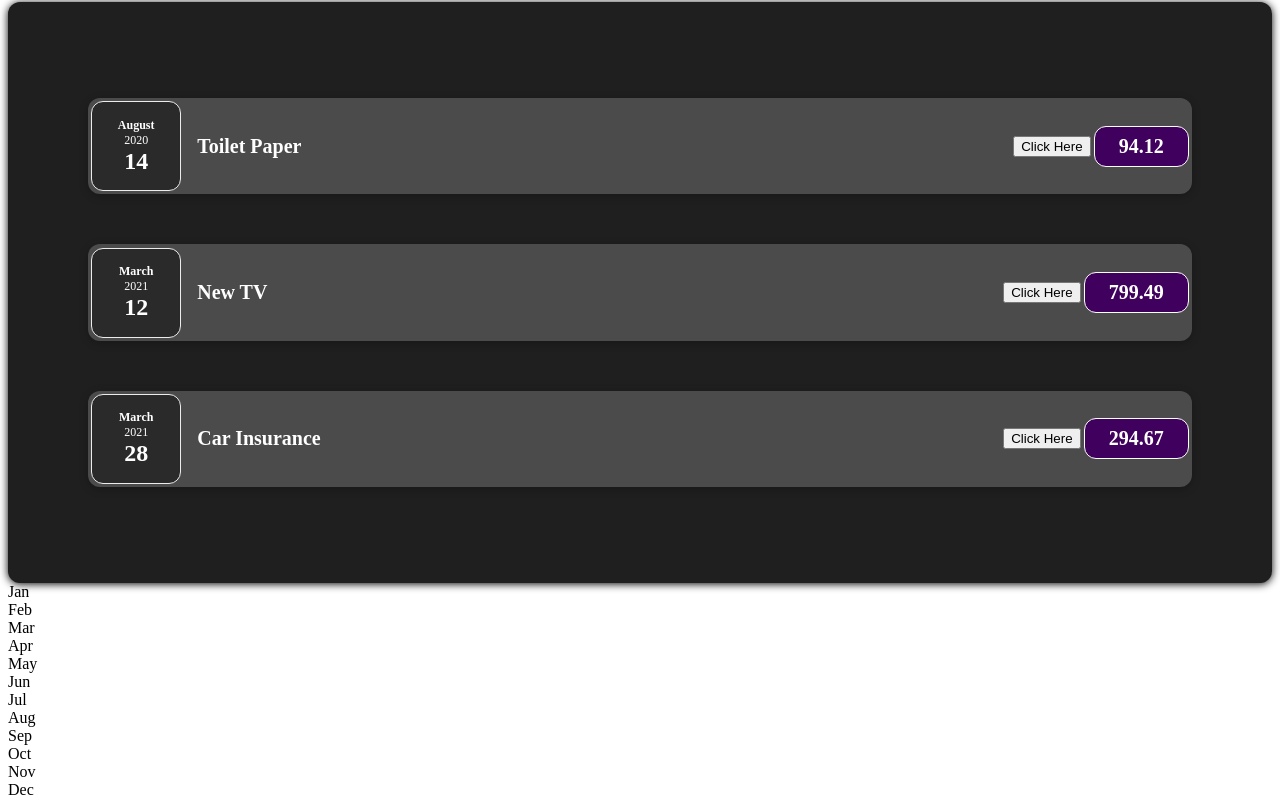
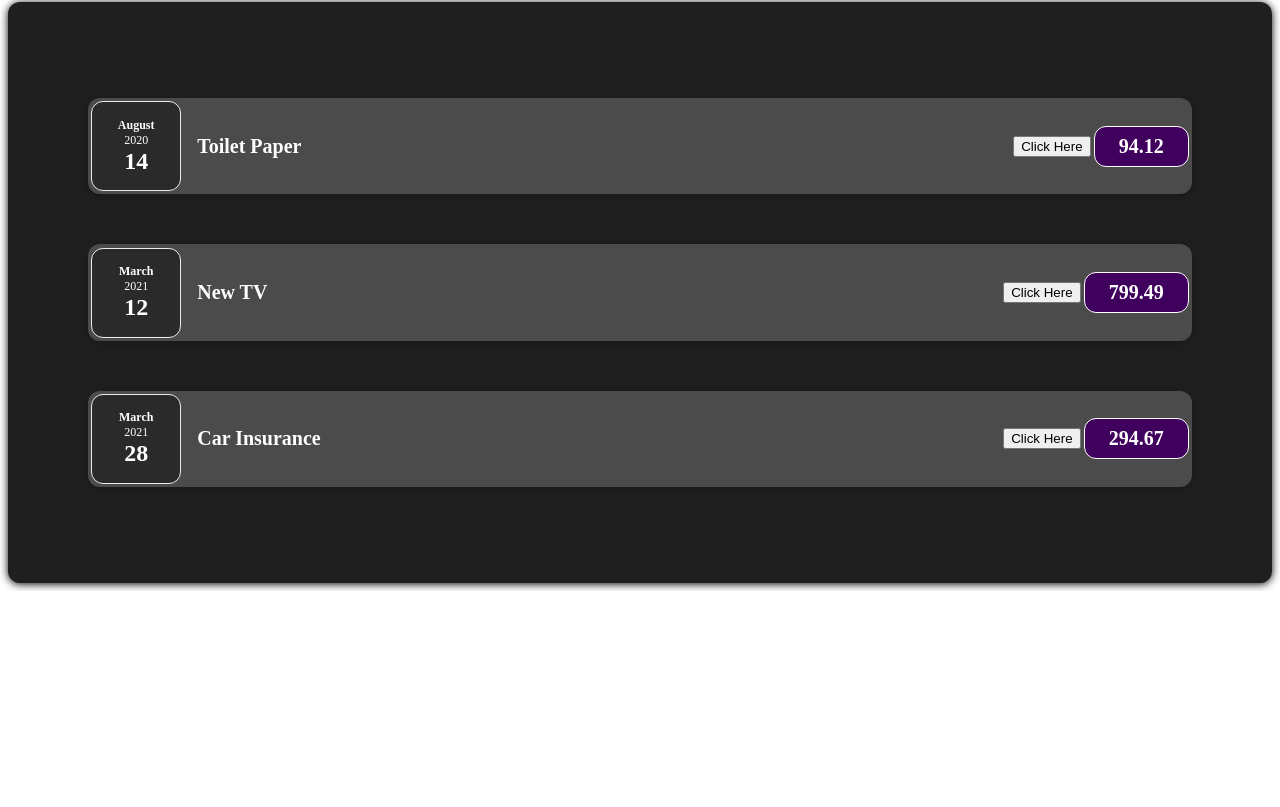
Before and after one commit to gkbot167/react-gk-001, a React (Create React App) app: page / in a window 1280 px wide. Shown: the part 589-1396 px from the top of the page. After the commit the page ends 1180 px from the top, so only its background shows below. Built offline with nearby package versions, Linux system fonts and the light colour scheme.

Commit message:
1 file modified

```diff
--- a/src/App.js
+++ b/src/App.js
@@ -48,7 +48,6 @@ const App = () => {
         <ExpenseMonthShower />
       </div>
       <Expenses items={expenses} />
-      <ExpenseMonthShower />
     </div>
   );
 };
```
